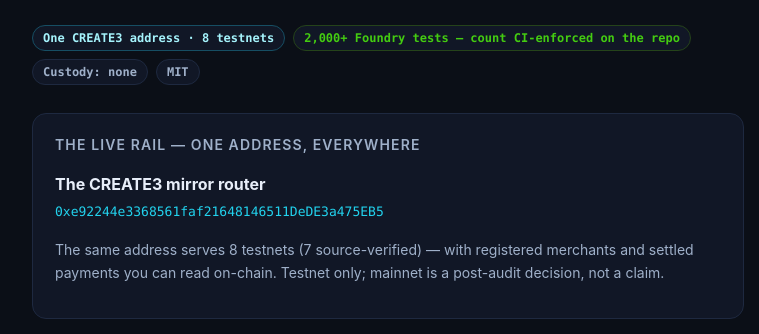
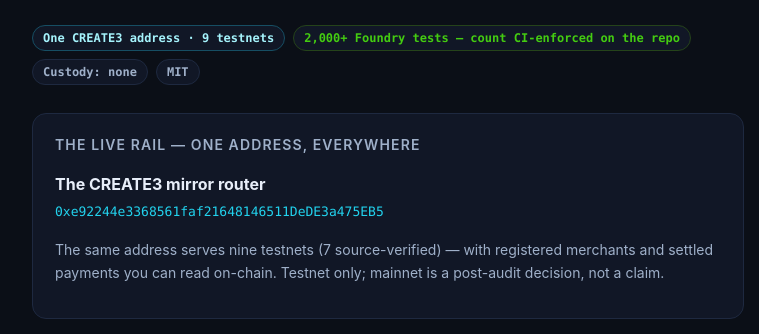
Before and after one commit to Access0x1/Access0x1.github.io, a plain HTML site: page index.html in a window 1280 px wide. Shown: the part 253-587 px from the top of the page, 252-1011 px from the left. Drawn offline with Linux system fonts and the light colour scheme.

Commit message:
docs(site): nine mirrored testnets

```diff
--- a/index.html
+++ b/index.html
@@ -74,7 +74,7 @@
     <p class="sub">Non-custodial, USD-priced payments + commerce + identity. No contract code. Built to be cloned.</p>
 
     <div class="badges">
-      <span class="badge live">One CREATE3 address · 8 testnets</span>
+      <span class="badge live">One CREATE3 address · 9 testnets</span>
       <span class="badge green">2,000+ Foundry tests — count CI-enforced on the repo</span>
       <span class="badge">Custody: none</span>
       <span class="badge">MIT</span>
@@ -83,7 +83,7 @@
     <div class="card">
       <h2>The live rail — one address, everywhere</h2>
       <p><strong>The CREATE3 mirror router</strong><br/><span class="addr mono"><a href="https://sepolia.etherscan.io/address/0xe92244e3368561faf21648146511DeDE3a475EB5">0xe92244e3368561faf21648146511DeDE3a475EB5</a></span></p>
-      <p class="note">The same address serves 8 testnets (7 source-verified) — with registered merchants and settled payments you can read on-chain. Testnet only; mainnet is a post-audit decision, not a claim.</p>
+      <p class="note">The same address serves nine testnets (7 source-verified) — with registered merchants and settled payments you can read on-chain. Testnet only; mainnet is a post-audit decision, not a claim.</p>
     </div>
 
     <div class="card">
```
